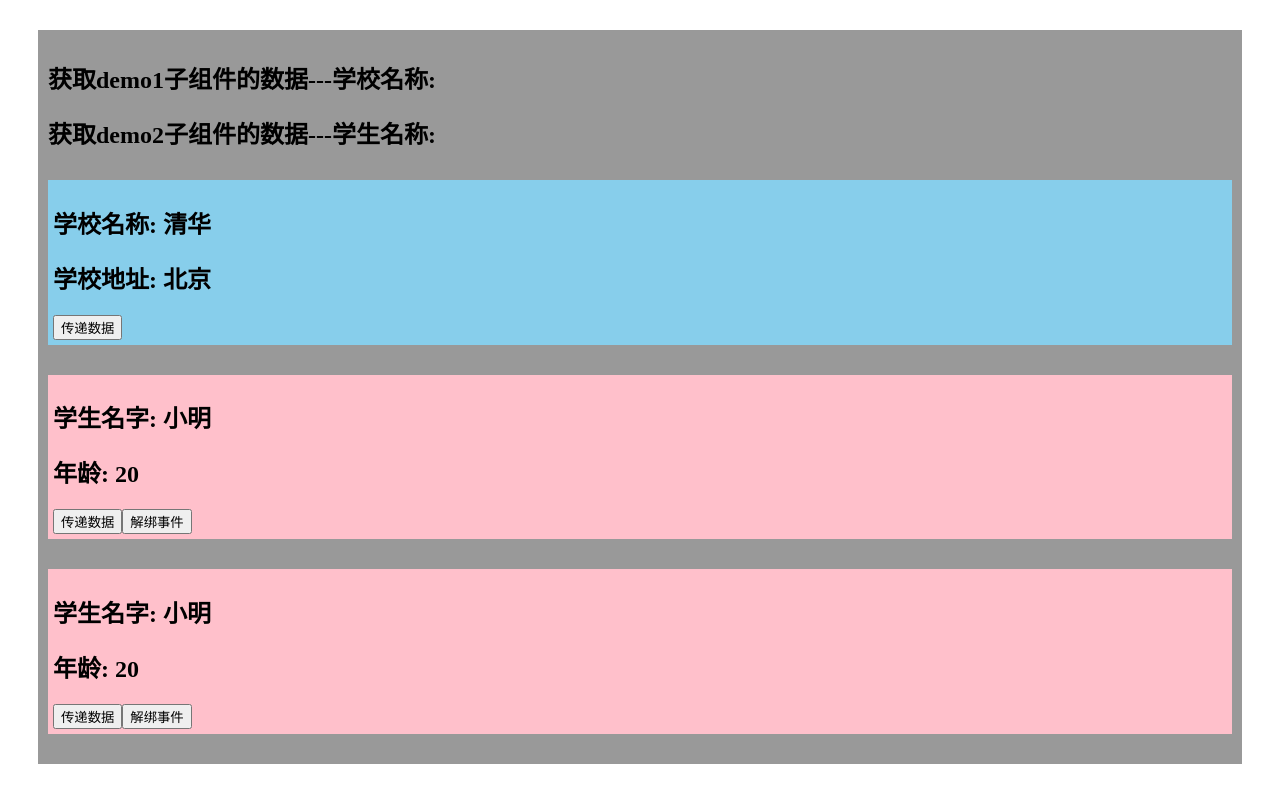
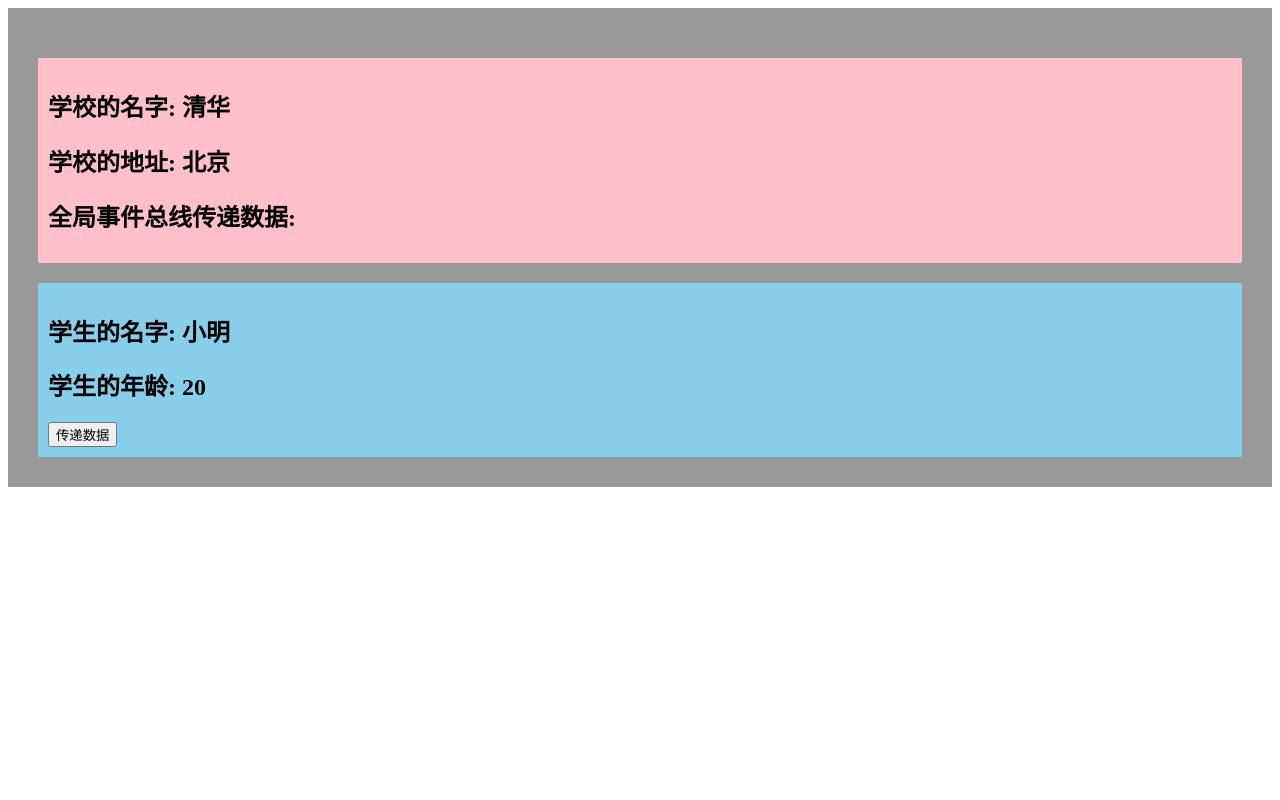
Before and after one commit to sweet-potatos/vue-study, a Vue app: page / in a window 1280 px wide. Built offline with nearby package versions, Linux system fonts and the light colour scheme.

Commit message:
feat: 添加全局事件总线demo+笔记
--story=xxx --user=xxx

```diff
--- a/src/App.vue
+++ b/src/App.vue
@@ -1,16 +1,16 @@
 <template>
   <div id="app">
-    <CustomEventDemo />
+    <GlobalEventBusDemo />
   </div>
 </template>
 
 <script>
-import CustomEventDemo from './study/customEventDemo/CustomEventDemo'
+import GlobalEventBusDemo from './study/globalEventBusDemo/GlobalEventBusDemo'
 
 export default {
   name: 'App',
   components: {
-    CustomEventDemo
+    GlobalEventBusDemo
   }
 }
 </script>
--- a/src/main.js
+++ b/src/main.js
@@ -8,5 +8,8 @@
 // Vue.use(plugin)
 
 new Vue({
+  beforeCreate() {
+    Vue.prototype.$bus = this
+  },
   render: h => h(App)
 }).$mount('#app')
--- /dev/null
+++ b/src/study/globalEventBusDemo/GlobalEventBusDemo.vue
@@ -0,0 +1,23 @@
+<template>
+  <div class="globalEventBusDemo">
+    <GlobalEventBusDemo1 />
+    <GlobalEventBusDemo2 />
+  </div>
+</template>
+
+<script>
+import GlobalEventBusDemo1 from './GlobalEventBusDemo1'
+import GlobalEventBusDemo2 from './GlobalEventBusDemo2'
+
+export default {
+  name: 'GlobalEventBusDemo',
+  components: { GlobalEventBusDemo1, GlobalEventBusDemo2 }
+}
+</script>
+
+<style scoped>
+.globalEventBusDemo {
+  padding: 30px;
+  background-color: #999
+}
+</style>
--- /dev/null
+++ b/src/study/globalEventBusDemo/GlobalEventBusDemo1.vue
@@ -0,0 +1,36 @@
+<template>
+  <div class="globalEventBusDemo1">
+    <h2>学校的名字: {{ name }}</h2>
+    <h2>学校的地址: {{ address }}</h2>
+    <h2>全局事件总线传递数据: {{ studentName }}</h2>
+  </div>
+</template>
+
+<script>
+export default {
+  name: 'GlobalEventBusDemo1',
+  data() {
+    return {
+      name: '清华',
+      address: '北京',
+      studentName: ''
+    }
+  },
+  mounted() {
+    this.$bus.$on('passData', this.getStudentData)
+  },
+  methods: {
+    getStudentData(value) {
+      this.studentName = value
+    }
+  }
+}
+</script>
+
+<style scoped>
+.globalEventBusDemo1 {
+  padding: 10px;
+  margin-top: 20px;
+  background-color: pink
+}
+</style>
--- /dev/null
+++ b/src/study/globalEventBusDemo/GlobalEventBusDemo2.vue
@@ -0,0 +1,32 @@
+<template>
+  <div class="globalEventBusDemo2">
+    <h2>学生的名字: {{ name }}</h2>
+    <h2>学生的年龄: {{ age }}</h2>
+    <button @click="passData">传递数据</button>
+  </div>
+</template>
+
+<script>
+export default {
+  name: 'GlobalEventBusDemo2',
+  data() {
+    return {
+      name: '小明',
+      age: 20
+    }
+  },
+  methods: {
+    passData() {
+      this.$bus.$emit('passData', this.name)
+    }
+  }
+}
+</script>
+
+<style scoped>
+.globalEventBusDemo2 {
+  padding: 10px;
+  margin-top: 20px;
+  background-color: skyblue
+}
+</style>
```
Also changed, not shown: 1 other file (tests, documents, lock files or other folders).
